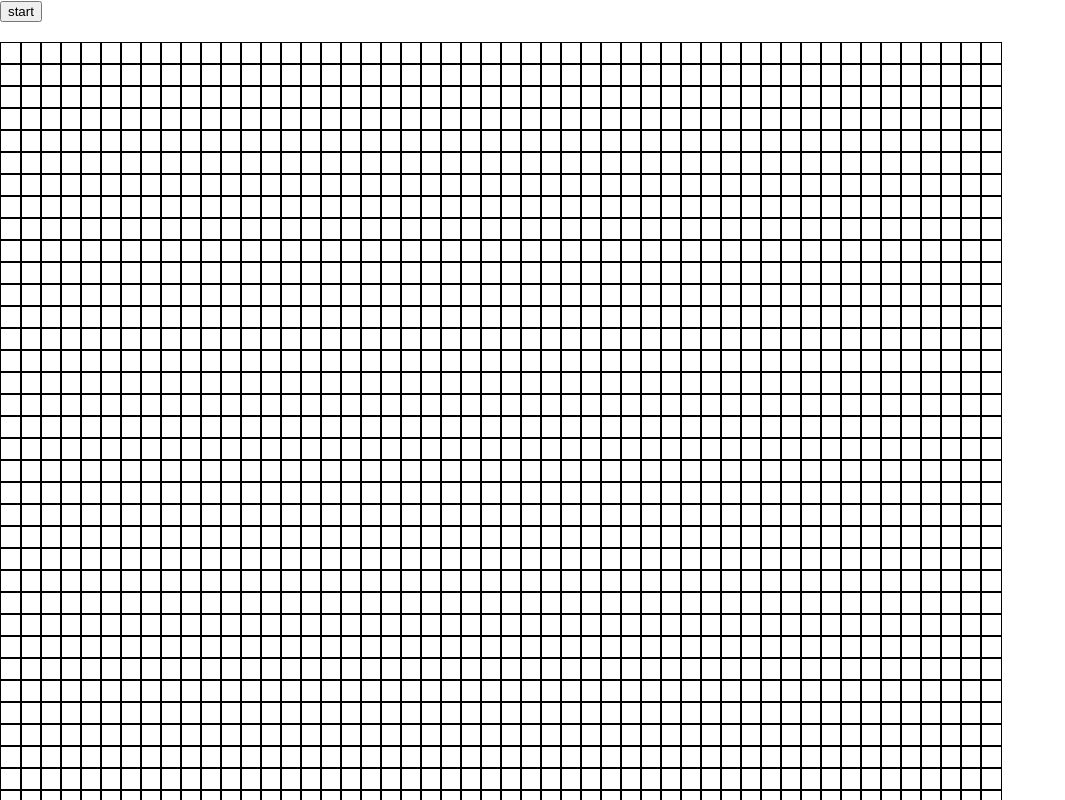
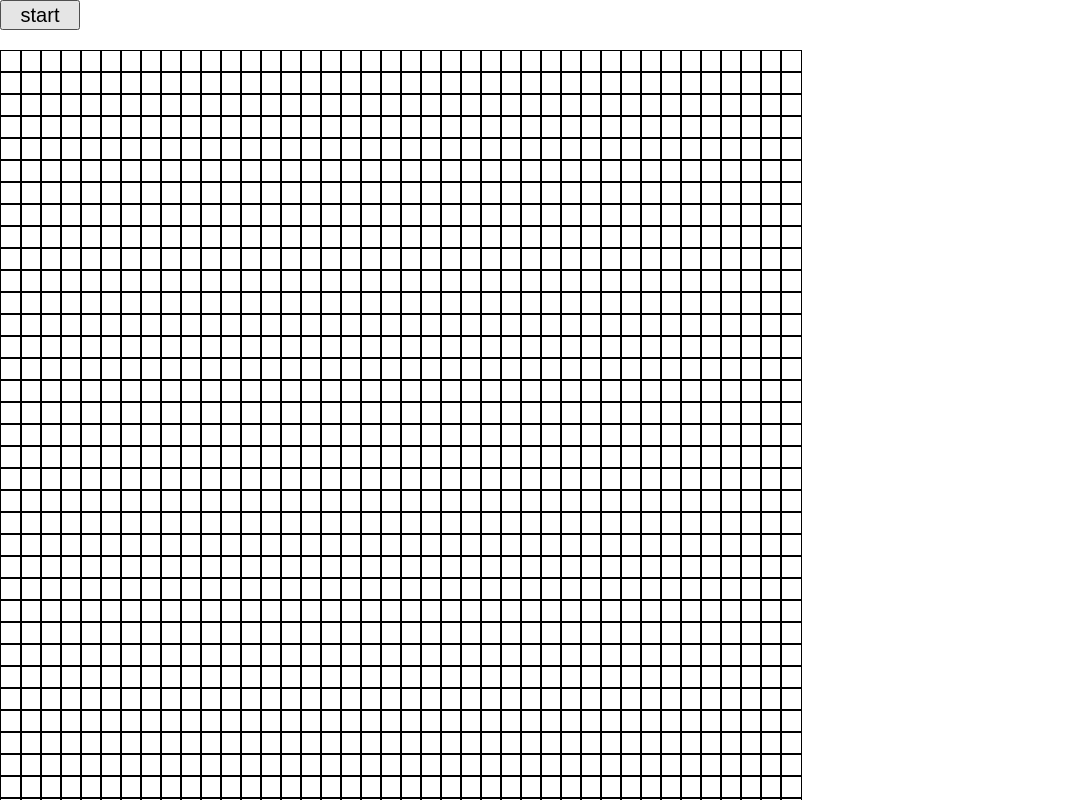
Before and after one commit to Annie-Huang/react-conway-game-of-life, a React (Create React App) app: page / in a window 1280 px wide. Shown: the top 800 px of the page, without its empty margins (0-1065 px from the left). Built offline with nearby package versions, Linux system fonts and the light colour scheme.

Commit message:
Change the numRows, numCols, cell backgroundColor, button style.

```diff
--- a/src/App.tsx
+++ b/src/App.tsx
@@ -1,8 +1,10 @@
 import React, {useCallback, useRef, useState} from 'react';
 import produce from 'immer';
 
-const numRows = 50;
-const numCols = 50;
+// const numRows = 50;
+// const numCols = 50;
+const numRows = 40;
+const numCols = 40;
 
 // https://en.wikipedia.org/wiki/Moore_neighborhood  It can has max 8 neighbors
 //  NW  N  NE
@@ -103,13 +105,15 @@ const App: React.FC = () => {
 
   return (
     <>
-      <button onClick={() => {
-        setRunning(!running);
-        if(!running) {
-          runningRef.current = true; // If we don't have this, there will be racing condition between setRunning is call and run Simulation is called?
-          runSimulation();
-        }
-      }}>
+      <button style={{width: 80, height: 30, fontSize: 20}}
+        onClick={() => {
+          setRunning(!running);
+          if(!running) {
+            runningRef.current = true; // If we don't have this, there will be racing condition between setRunning is call and run Simulation is called?
+            runSimulation();
+          }
+        }}
+      >
         {running? 'stop' : 'start'}
       </button>
       <br/><br/>
@@ -128,7 +132,7 @@ const App: React.FC = () => {
                 style={{
                   width: 20,
                   height: 20,
-                  backgroundColor: grid[i][k] ? 'pink' : undefined,
+                  backgroundColor: grid[i][k] ? 'lightgreen' : undefined,
                   border: 'solid 1px black'
                 }}
               />
```
